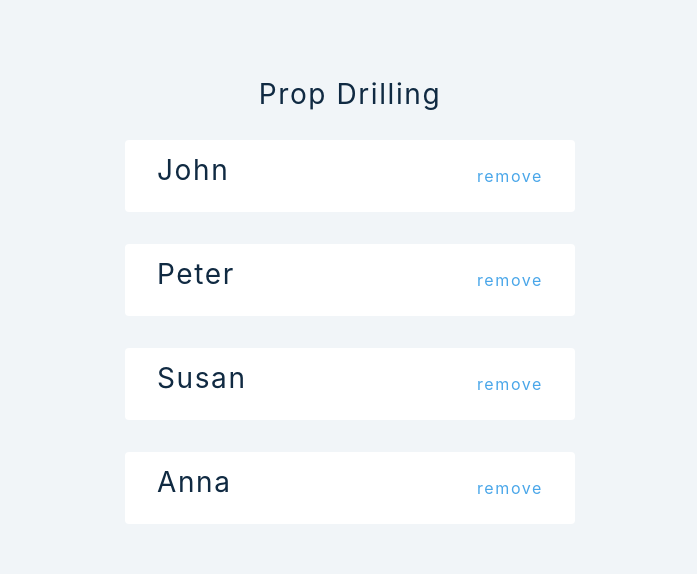
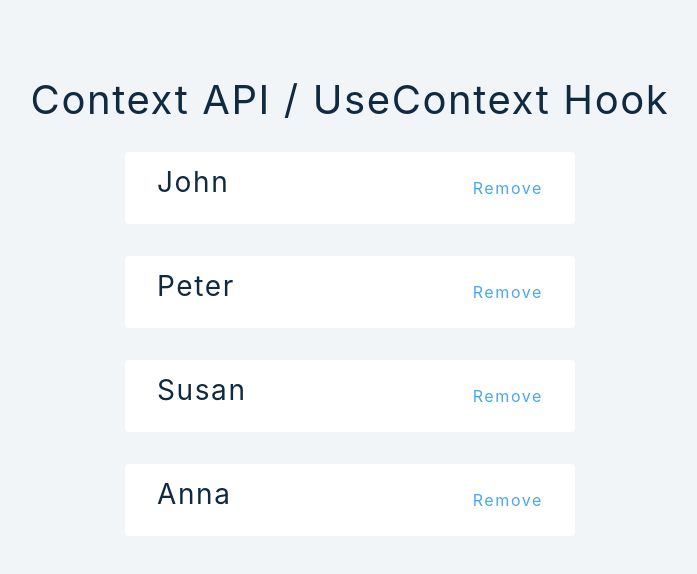
Before and after one commit to yelosolutions/React-Advanced, a React (Create React App) app in the folder second-app/: page / in a window 1280 px wide. Shown: the top 574 px of the page, without its empty margins (290-987 px from the left). Built offline with nearby package versions, Linux system fonts and the light colour scheme.

Commit message:
context API and useContext hook

```diff
--- a/second-app/src/App.js
+++ b/second-app/src/App.js
@@ -1,13 +1,13 @@
 import React from 'react'
 
-import Setup from './tutorial/7-prop-drilling/setup/1-prop-drilling';
-// import Final from './tutorial/7-prop-drilling/final/1-prop-drilling';
+import Setup from './tutorial/8-useContext/setup/1-context-api';
+// import Final from './tutorial/8-useContext/final/1-context-api';
 
 
 function App() {
 	return (
 		<div className='container'>
-		<Setup />
+		<Setup/>
 		{/* <Final/> */}
 		</div>
 	)
--- /dev/null
+++ b/second-app/src/tutorial/8-useContext/final/1-context-api.js
@@ -0,0 +1,47 @@
+import React, { useState, useContext } from 'react';
+import { data } from '../../../data';
+// more components
+// fix - context api, redux (for more complex cases)
+
+const PersonContext = React.createContext();
+// two components - Provider, Consumer
+
+const ContextAPI = () => {
+    const [people, setPeople] = useState(data);
+    const removePerson = (id) => {
+        setPeople((people) => {
+        return people.filter((person) => person.id !== id);
+        });
+    };
+    return (
+        <PersonContext.Provider value={{ removePerson, people }}>
+        <h3>Context API / useContext</h3>
+        <List />
+        </PersonContext.Provider>
+    );
+};
+
+const List = () => {
+    const mainData = useContext(PersonContext);
+    console.log(mainData);
+    return (
+        <>
+        {mainData.people.map((person) => {
+            return <SinglePerson key={person.id} {...person} />;
+        })}
+        </>
+    );
+};
+
+const SinglePerson = ({ id, name }) => {
+    const { removePerson } = useContext(PersonContext);
+
+    return (
+        <div className='item'>
+        <h4>{name}</h4>
+        <button onClick={() => removePerson(id)}>remove</button>
+        </div>
+    );
+};
+
+export default ContextAPI;
--- /dev/null
+++ b/second-app/src/tutorial/8-useContext/setup/1-context-api.js
@@ -0,0 +1,53 @@
+import React, {useState, useContext} from 'react';
+import { data } from '../../../data'
+/**
+ * context api - is the alternative of using prop drilling
+ * The 'context'(PersonContext) has two components - Provider and Consumer (consumer
+ * isn't used  anymore since introduction on useContext hook)
+ */
+
+const PersonContext = React.createContext();
+
+
+const ContextAPI = () => {
+    const [people, setPeople] = useState(data);
+
+    const removePerson = (id) => {
+        setPeople((people) => {
+            return people.filter((person) => person.id !== id)
+        });
+    };
+
+    return (
+    <PersonContext.Provider value={{removePerson}}>
+        <h2>Context API / useContext hook</h2>
+        <List people={people}/>
+    </PersonContext.Provider>
+    );
+};
+/** Whatever is passed as 'value' property in PersonContext.Provider as above
+ * can be accessed in any child component.
+ *
+ */
+
+
+const List = ({people}) => {
+    return <>
+        {people.map((person) => {
+            return <SinglePerson key={person.id} {...person}/>
+        })}
+    </>
+};
+
+const SinglePerson = ({ id, name }) => {
+    const { removePerson } = useContext(PersonContext);
+
+    return <div className="item">
+        <h3>{name}</h3>
+        <button onClick={() => removePerson(id)}>Remove</button>
+    </div>
+
+};
+
+
+export default ContextAPI;
```
